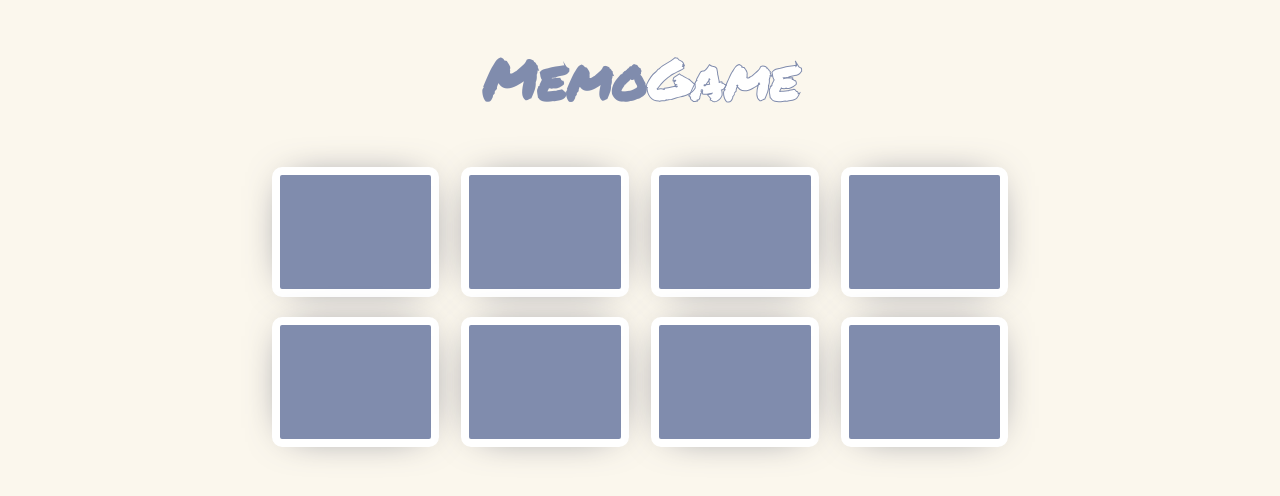
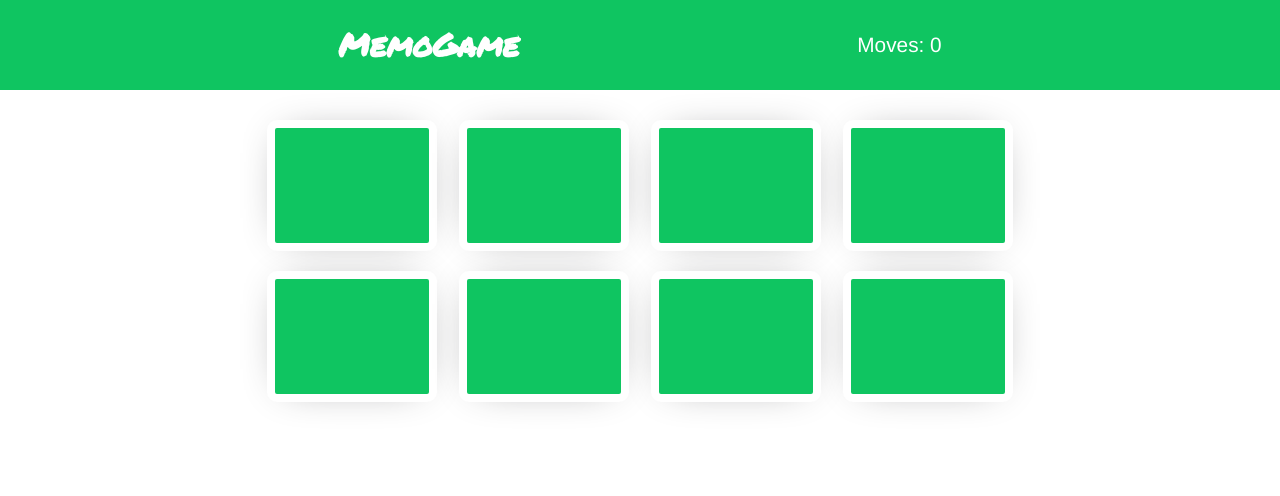
Before and after one commit to visionpl/nta_memogame, a plain HTML site: page index.html in a window 1280 px wide. Drawn offline with Linux system fonts and the light colour scheme.

Commit message:
refactor css & html + add moves count

```diff
--- a/css/style.css
+++ b/css/style.css
@@ -1,7 +1,16 @@
 @import url("https://fonts.googleapis.com/css2?family=Permanent+Marker&display=swap");
 
+:root {
+  --main-color: #0fc561;
+  --background-color: #ffffff;
+  --font-color: #ffffff;
+  --dark-grey: #8c8c8d;
+}
+
 body {
-  background: #fbf7ed;
+  background: var(--background-color);
+  font-family: "Helvetica", "Arial", sans-serif;
+  margin: 0;
 }
 
 .game_title {
@@ -10,15 +19,6 @@ body {
 }
 
 h1.game_title {
-  color: #808cad;
-  font-size: 3.5rem;
-  font-family: "Permanent Marker", cursive;
-}
-
-h1.game_title span {
-  color: #ffffff;
-  -webkit-text-stroke: 1px #808cad;
-  font-size: 3.5rem;
   font-family: "Permanent Marker", cursive;
 }
 
@@ -40,12 +40,28 @@ h1.game_title span {
   width: 150px;
   flex: 0 20%;
   margin: 10px;
-  background-color: #808cad;
+  background-color: var(--main-color);
   border: 8px solid #ffffff;
   border-radius: 10px;
-  -webkit-box-shadow: 0px 0px 42px -19px rgba(66, 68, 90, 1);
-  -moz-box-shadow: 0px 0px 42px -19px rgba(66, 68, 90, 1);
-  box-shadow: 0px 0px 42px -19px rgba(66, 68, 90, 1);
+  -webkit-box-shadow: 0px 0px 42px -19px var(--dark-grey);
+  -moz-box-shadow: 0px 0px 42px -19px var(--dark-grey);
+  box-shadow: 0px 0px 42px -19px var(--dark-grey);
+}
+
+.navbar {
+  top: 0;
+  width: 100%;
+  display: flex;
+  align-items: center;
+  justify-content: space-evenly;
+  font-size: 1.3rem;
+  background-color: var(--main-color);
+  color: var(--font-color);
+  margin-bottom: 20px;
+}
+
+.moves span {
+  font-weight: bold;
 }
 
 .card img {
--- a/game.js
+++ b/game.js
@@ -10,7 +10,8 @@ const images = [
 ];
 
 const cards = document.querySelectorAll(".card");
-let = clickedArray = [];
+const clickedArray = [];
+let moves = 0;
 
 cards.forEach((card) => {
   randomNumberPosition = Math.floor(Math.random() * images.length);
@@ -46,6 +47,11 @@ cards.forEach((card) => {
         });
         clickedArray.length = 0;
       }
+
+      moves++;
     }
+
+    document.querySelector(".navbar span").innerHTML = moves;
   });
+  console.log(cards);
 });
--- a/index.html
+++ b/index.html
@@ -8,7 +8,11 @@
     <link rel="stylesheet" href="css/style.css" />
   </head>
   <body>
-    <h1 class="game_title">Memo<span>Game</span></h1>
+    <div class="navbar">
+      <h1 class="game_title">MemoGame</h1>
+      <p>Moves: <span>0</span></p>
+    </div>
+    <!-- <h1 class="game_title">Memo<span>Game</span></h1> -->
     <div class="container">
       <div class="game_box">
         <div class="card"></div>
```
